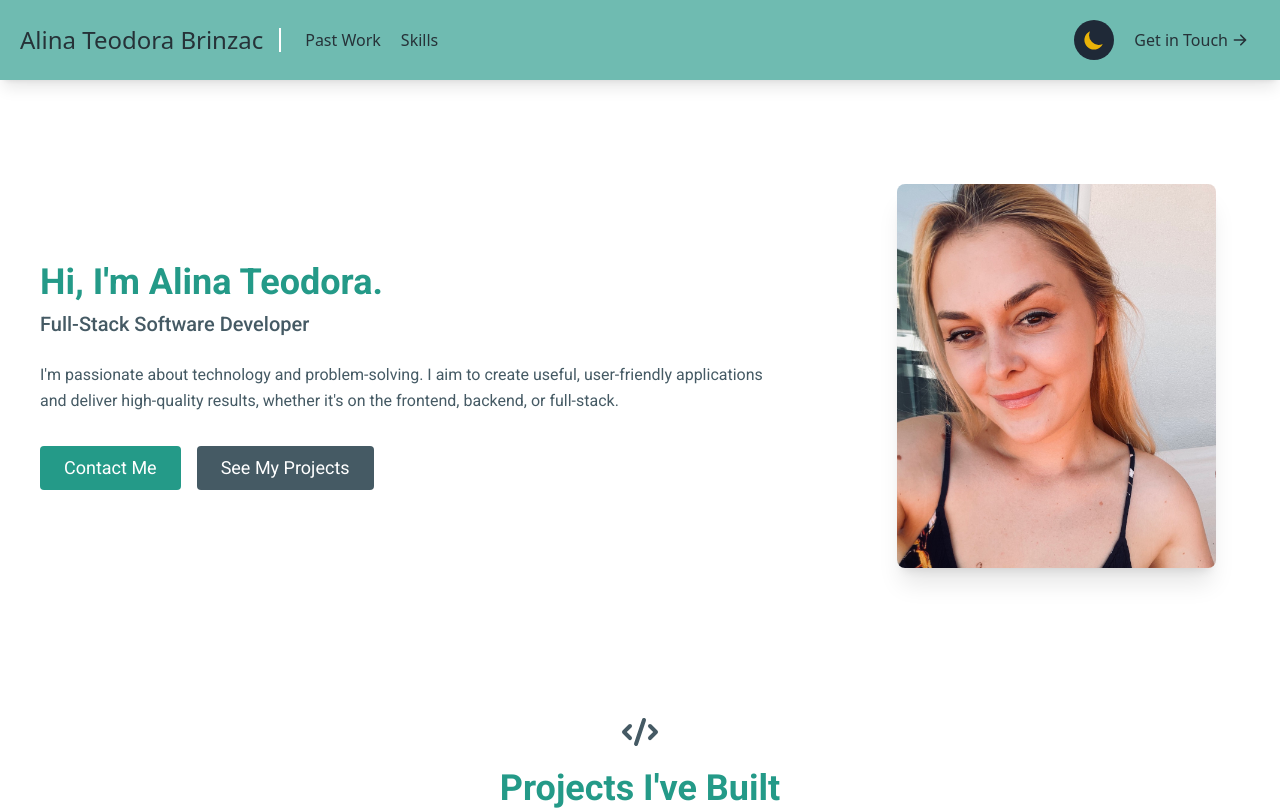
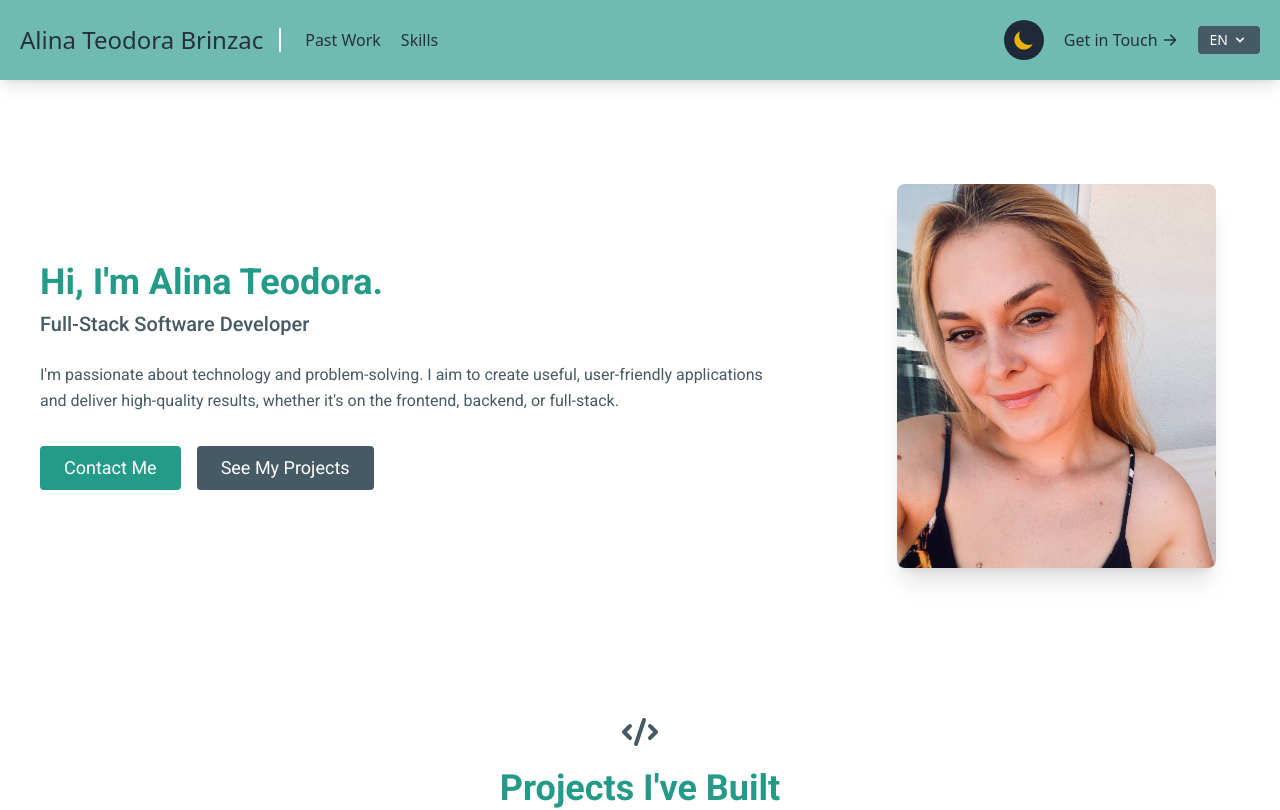
Before and after one commit to TeodoraAlina/portfolio-website, a React (Create React App) app in the folder my-portfolio/: page / in a window 1280 px wide. Shown: the top 810 px of the page. Built offline with nearby package versions, Linux system fonts and the light colour scheme; no server answers.

Commit message:
Create LanguageSwitcher component and integrate translation in NavBar

```diff
--- /dev/null
+++ b/my-portfolio/src/components/LanguageSwitcher.js
@@ -0,0 +1,49 @@
+import React, { useState } from 'react';
+import { useTranslation } from 'react-i18next';
+import { ChevronDownIcon } from '@heroicons/react/solid';
+
+const LanguageSwitcher = () => {
+  const { i18n } = useTranslation();
+  const [isOpen, setIsOpen] = useState(false);
+
+  const handleLanguageChange = (lang) => {
+    i18n.changeLanguage(lang);
+    setIsOpen(false);
+  };
+
+  return (
+    <div className="relative">
+      <button
+        onClick={() => setIsOpen(!isOpen)}
+        className="inline-flex items-center text-accent bg-darkerSecondary border-0 py-1 px-3 focus:outline-none hover:bg-accentHover rounded text-sm"
+      >
+        <span className="mr-1">{i18n.language.toUpperCase()}</span>
+        <ChevronDownIcon className="w-4 h-4" />
+      </button>
+      {isOpen && (
+        <div className="absolute right-0 mt-2 w-32 bg-darkerPrimary border border-secondary rounded-md shadow-lg z-20">
+          <button
+            onClick={() => handleLanguageChange('en')}
+            className="w-full text-left px-3 py-1 text-secondary hover:text-textHover focus:outline-none"
+          >
+            English
+          </button>
+          <button
+            onClick={() => handleLanguageChange('de')}
+            className="w-full text-left px-3 py-1 text-secondary hover:text-textHover focus:outline-none"
+          >
+            Deutsch
+          </button>
+          <button
+            onClick={() => handleLanguageChange('ro')}
+            className="w-full text-left px-3 py-1 text-secondary hover:text-textHover focus:outline-none"
+          >
+            Română
+          </button>
+        </div>
+      )}
+    </div>
+  );
+};
+
+export default LanguageSwitcher;
--- a/my-portfolio/src/components/NavBar.js
+++ b/my-portfolio/src/components/NavBar.js
@@ -1,8 +1,11 @@
 import React, { useState } from "react";
 import { ArrowRightIcon, MenuIcon, XIcon } from "@heroicons/react/solid";
 import ThemeToggle from "./ThemeToggle";
+import LanguageSwitcher from "./LanguageSwitcher";
+import { useTranslation } from 'react-i18next';
 
 export default function Navbar() {
+  const { t } = useTranslation();
   const [isOpen, setIsOpen] = useState(false);
 
   const toggleMenu = () => {
@@ -16,15 +19,15 @@ export default function Navbar() {
           <a
             href="#about"
             className="title-font font-medium text-textPrimary mb-0 text-2xl"
-            aria-label="About Alina Teodora Brinzac">
-            Alina Teodora Brinzac
+            aria-label={t('navbar.name')}>
+            {t('navbar.name')}
           </a>
           <div className="flex items-center md:hidden">
             <ThemeToggle />
             <button
               className="inline-flex items-center text-textPrimary focus:outline-none ml-2"
               onClick={toggleMenu}
-              aria-label="Toggle menu">
+              aria-label={t('navbar.toggle_menu')}>
               {isOpen ? <XIcon className="w-6 h-6" /> : <MenuIcon className="w-6 h-6" />}
             </button>
           </div>
@@ -32,22 +35,23 @@ export default function Navbar() {
         <nav className={`md:flex flex-grow items-center text-textPrimary ${isOpen ? 'block' : 'hidden'} md:block`}>
           <div className="flex flex-col md:flex-row md:mr-auto md:ml-4 md:pl-6 md:border-l-2 md:border-accent md:space-x-5 space-y-2 md:space-y-0">
             <a href="#projects" className="hover:text-textHover transition duration-300 ease-in-out hover-scale md:mt-0 mt-4">
-              Past Work
+              {t('navbar.pastWork')}
             </a>
             <a href="#skills" className="hover:text-textHover transition duration-300 ease-in-out hover-scale">
-              Skills
+              {t('navbar.skills')}
             </a>
           </div>
-          <div className="flex items-center mt-2 md:mt-0 md:ml-auto">
+          <div className="flex items-center mt-2 md:mt-0 md:ml-auto space-x-2">
             <div className="hidden md:inline-flex">
               <ThemeToggle />
             </div>
             <a
               href="#contact"
               className="inline-flex items-center border-0 py-1 px-3 text-textPrimary focus:outline-none hover:bg-accent rounded hover:text-textHover transition duration-300 ease-in-out ml-2">
-              Get in Touch
+              {t('navbar.getInTouch')}
               <ArrowRightIcon className="w-4 h-4 ml-1 animate-arrow" />
             </a>
+            <LanguageSwitcher />
           </div>
         </nav>
       </div>
```
